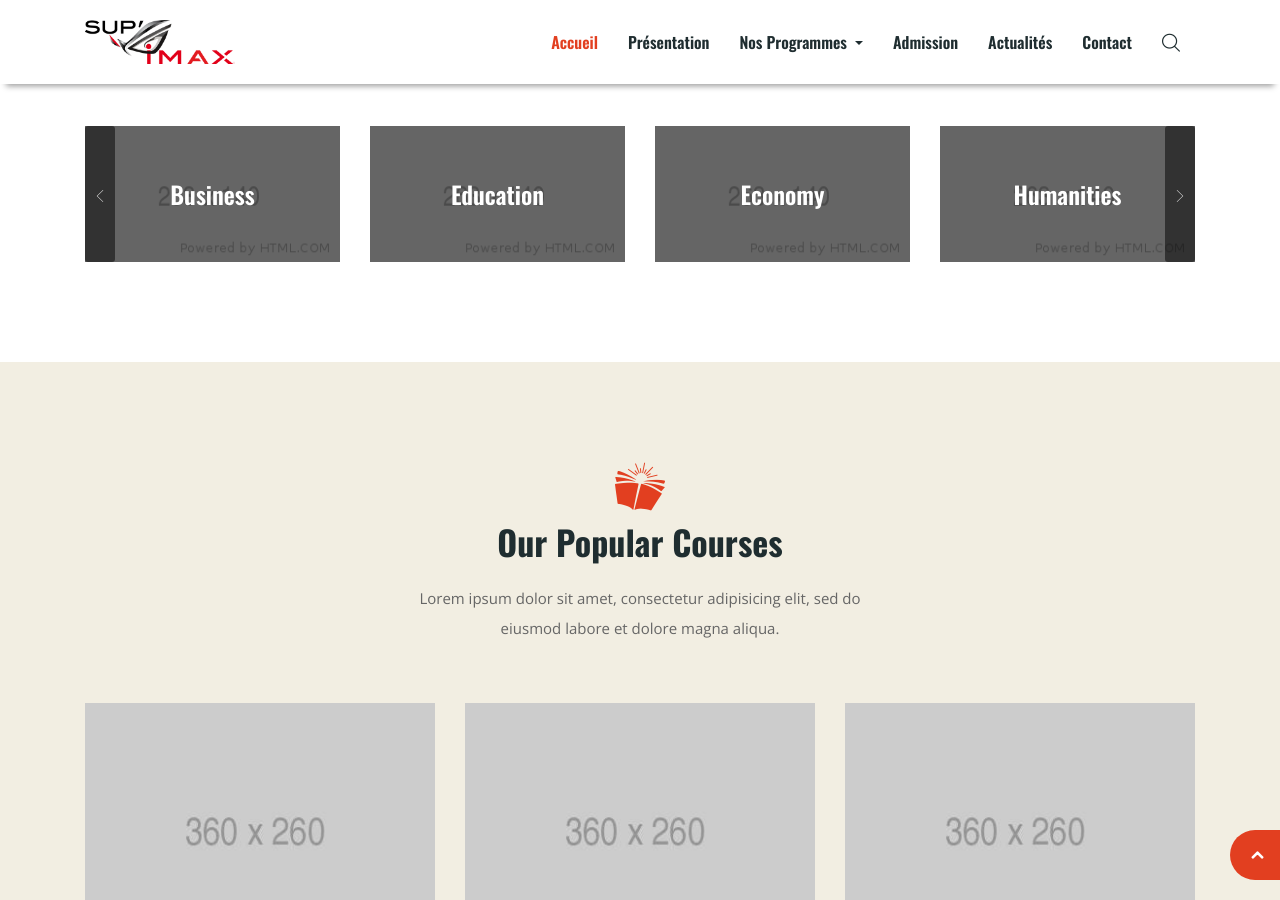
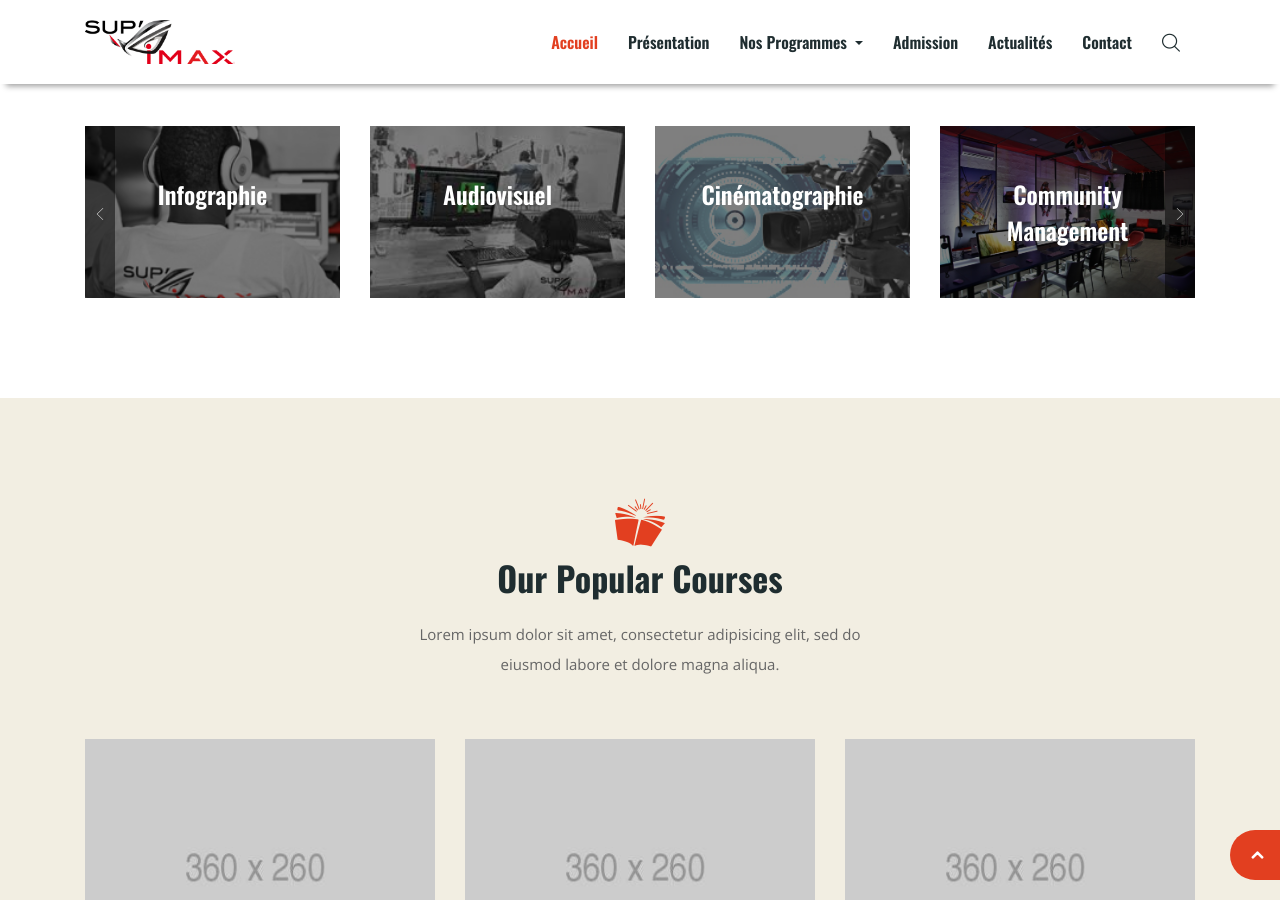
Before and after one commit to gabslim912/supimax, a Jekyll site: the page built from index.md, in a window 1280 px wide and 900 px high, scrolled down 1020 px. Built offline with Jekyll 4.4.1, drawn with Linux system fonts in a browser that asks for light colours.

Commit message:
domaines

```diff
--- a/_config.yml
+++ b/_config.yml
@@ -14,6 +14,13 @@
 # You can create any custom variable you would like, and they will be accessible
 # in the templates via {{ site.myvariable }}.
 title: SUP IMAX
+collections:
+  posts:
+    title: Posts
+    output: true
+  domaines:
+    title: domaines
+    output: true
 email: info@supimax.com
 tel: 33 845 55 55
 description: >- # this means to ignore newlines until "baseurl:"
--- a/_layouts/home.html
+++ b/_layouts/home.html
@@ -68,37 +68,12 @@ layout: default
 <div class="ptb-100">
     <div class="container">
         <div class="categorie-slider owl-carousel owl-theme">
-            <div class="single-categorie cag-bg-1">
-                <a href="#">Technology</a>
+          {% for domaine in site.domaines %}
+            <div class="single-categorie " style=" background-image: url({{ domaine.image }}); width: 100%; height: 172px">
+                <a href="#">{{ domaine.title }}</a>
             </div>
+          {% endfor %}
 
-            <div class="single-categorie cag-bg-2">
-                <a href="#">Business</a>
-            </div>
-
-            <div class="single-categorie cag-bg-3">
-                <a href="#">Education</a>
-            </div>
-
-            <div class="single-categorie cag-bg-4">
-                <a href="#">Economy</a>
-            </div>
-
-            <div class="single-categorie cag-bg-5">
-                <a href="#">Humanities</a>
-            </div>
-
-            <div class="single-categorie cag-bg-6">
-                <a href="#">Social Sciences</a>
-            </div>
-
-            <div class="single-categorie cag-bg-7">
-                <a href="#">Management</a>
-            </div>
-
-            <div class="single-categorie cag-bg-8">
-                <a href="#">Journilsm</a>
-            </div>
         </div>
 
     </div>
```
